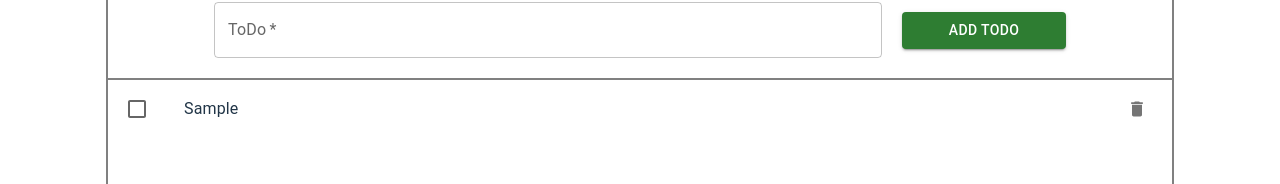
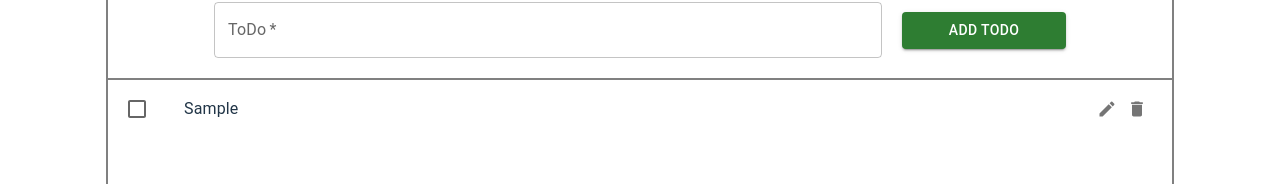
Before and after one commit to VasilyevPavel/ToDo, a React (Vite) app in the folder todoList/: page / in a window 1280 px wide. Both pictures are taken after typing "Sample" into the empty fields and a click on the button "ADD TODO". Shown: the part 158-342 px from the top of the page. Built offline with nearby package versions, Linux system fonts and the light colour scheme; no server answers.

Commit message:
edit task done

```diff
--- a/todoList/src/components/input/Input.tsx
+++ b/todoList/src/components/input/Input.tsx
@@ -1,22 +1,36 @@
-import { ChangeEvent, useState } from 'react';
+import { ChangeEvent, useState, useEffect } from 'react';
 import Box from '@mui/material/Box';
 import TextField from '@mui/material/TextField';
 import { Button } from '@mui/material';
 import { useMediaQuery } from '@mui/material';
 
 import './inputStyle.css';
+import { ToDo } from '../todoList/ToDoList';
 
 interface IInputProps {
   toggleRefresh: () => void;
+  editId: string;
 }
+
 interface IInput {
   inputText: string;
 }
 
-export default function Input({ toggleRefresh }: IInputProps) {
+export default function Input({ toggleRefresh, editId }: IInputProps) {
   const [formData, setFormData] = useState<IInput>({
     inputText: '',
   });
+
+  useEffect(() => {
+    if (editId) {
+      const todos: ToDo[] = JSON.parse(localStorage.getItem('todos') || '[]');
+      const editedTodo = todos.find((todo) => todo.id === editId);
+
+      if (editedTodo) {
+        setFormData({ inputText: editedTodo.text });
+      }
+    }
+  }, [editId]);
 
   const handleChange = (event: ChangeEvent<HTMLInputElement>) => {
     setFormData({ ...formData, [event.target.name]: event.target.value });
@@ -26,9 +40,18 @@ export default function Input({ toggleRefresh }: IInputProps) {
     if (formData.inputText.trim() === '') return;
     const todos = JSON.parse(localStorage.getItem('todos') || '[]');
 
-    const id = new Date().getTime();
+    if (editId) {
+      const todoIndex = todos.findIndex(
+        (todo: { id: string }) => todo.id === editId
+      );
 
-    todos.push({ id, text: formData.inputText, isCompleted: false });
+      if (todoIndex !== -1) {
+        todos[todoIndex].text = formData.inputText;
+      }
+    } else {
+      const id = new Date().getTime();
+      todos.push({ id, text: formData.inputText, isCompleted: false });
+    }
 
     localStorage.setItem('todos', JSON.stringify(todos));
 
@@ -41,6 +64,7 @@ export default function Input({ toggleRefresh }: IInputProps) {
       handleAddTodo();
     }
   };
+
   const isMobile = useMediaQuery('(max-width:768px)');
 
   return (
@@ -56,7 +80,6 @@ export default function Input({ toggleRefresh }: IInputProps) {
       <Box
         sx={{
           width: '80%',
-
           display: 'flex',
           flexDirection: isMobile ? 'column' : 'row',
           alignItems: 'center',
@@ -83,7 +106,7 @@ export default function Input({ toggleRefresh }: IInputProps) {
           variant="contained"
           color="success"
         >
-          Add ToDo
+          {editId ? 'Save' : 'Add ToDo'}
         </Button>
       </Box>
     </Box>
--- a/todoList/src/components/todoList/ToDoList.tsx
+++ b/todoList/src/components/todoList/ToDoList.tsx
@@ -6,6 +6,7 @@ import ListItemText from '@mui/material/ListItemText';
 import Checkbox from '@mui/material/Checkbox';
 import IconButton from '@mui/material/IconButton';
 import DeleteIcon from '@mui/icons-material/Delete';
+import EditIcon from '@mui/icons-material/Edit';
 import Counter from '../counter/Counter';
 import useSound from 'use-sound';
 import fart from '../../../public/wet-fart-6139.mp3';
@@ -14,7 +15,7 @@ import ControlButton from '../controlButton/ControlButton';
 
 import './toDoListStyle.css';
 
-interface ToDo {
+export interface ToDo {
   id: string;
   text: string;
   isCompleted: boolean;
@@ -23,9 +24,14 @@ interface ToDo {
 interface IToDoListProps {
   refresh: boolean;
   toggleRefresh: () => void;
+  handleEditClick: (id: string) => void;
 }
 
-export default function ToDoList({ refresh, toggleRefresh }: IToDoListProps) {
+export default function ToDoList({
+  refresh,
+  toggleRefresh,
+  handleEditClick,
+}: IToDoListProps) {
   const [toDoList, setToDoList] = useState<ToDo[]>([]);
   const [filter, setFilter] = useState<string>('All');
   const [activeButton, setActiveButton] = useState<string>('All');
@@ -110,6 +116,14 @@ export default function ToDoList({ refresh, toggleRefresh }: IToDoListProps) {
                   primary={todo.text}
                   className={textClass}
                 />
+                <IconButton
+                  data-testid="toggle-btn"
+                  onClick={() => handleEditClick(todo.id)}
+                  aria-label="delete"
+                  size="small"
+                >
+                  <EditIcon fontSize="small" />
+                </IconButton>
 
                 <IconButton
                   data-testid="toggle-btn"
--- a/todoList/src/pages/MainPage.tsx
+++ b/todoList/src/pages/MainPage.tsx
@@ -5,7 +5,11 @@ import ToDoList from '../components/todoList/ToDoList';
 
 export default function MainPage() {
   const [refresh, setRefresh] = useState<boolean>(false);
-
+  const [editId, setEditId] = useState<string>('');
+  const handleEditClick = (id: string) => {
+    setEditId(id);
+  };
+  console.log('edit', editId);
   const toggleRefresh = () => {
     setRefresh(!refresh);
   };
@@ -14,8 +18,12 @@ export default function MainPage() {
     <div className="main">
       <h1 className="title">ToDos</h1>
       <div className="wrapper">
-        <Input toggleRefresh={toggleRefresh} />
-        <ToDoList refresh={refresh} toggleRefresh={toggleRefresh} />
+        <Input toggleRefresh={toggleRefresh} editId={editId} />
+        <ToDoList
+          refresh={refresh}
+          toggleRefresh={toggleRefresh}
+          handleEditClick={handleEditClick}
+        />
       </div>
     </div>
   );
```
